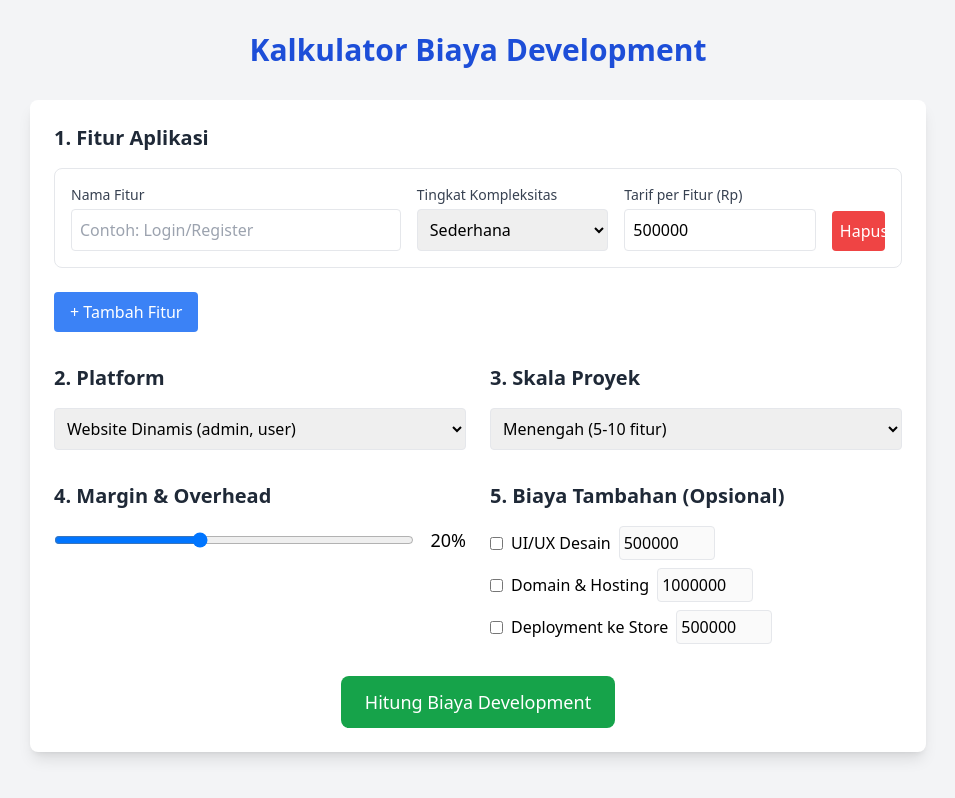
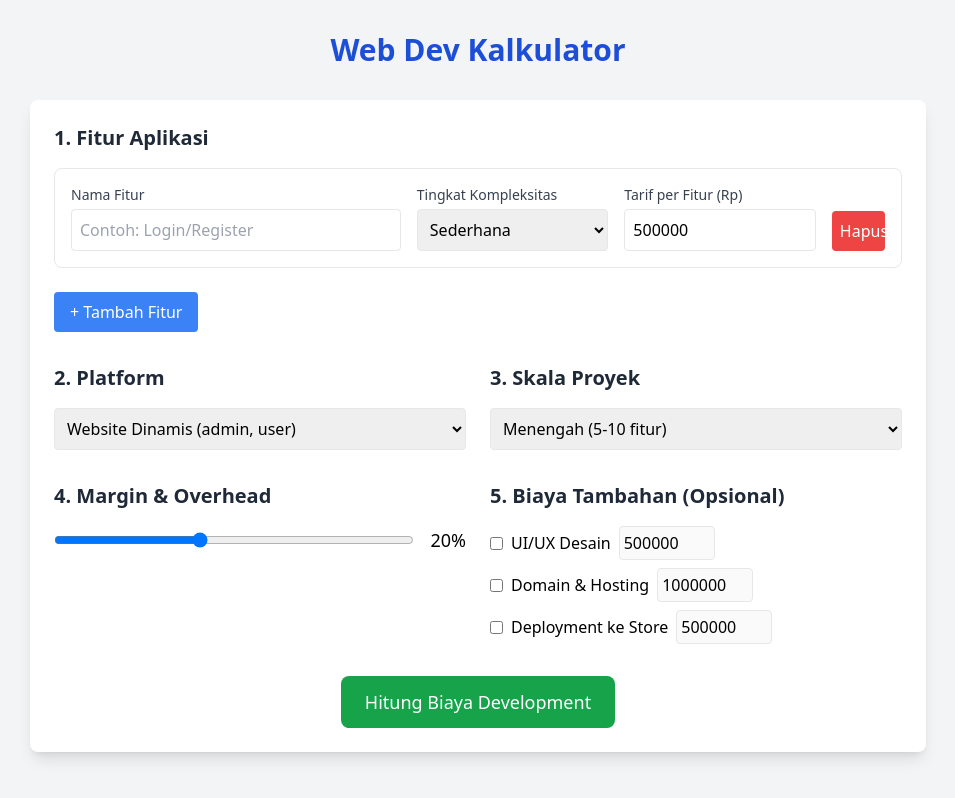
Before and after one commit to fadelakbars/Dev-Calculator, a plain HTML site: page index.html in a window 1280 px wide. Shown: the whole page, without its empty margins (162-1117 px from the left). Drawn offline with nearby package versions, Linux system fonts and the light colour scheme.

Commit message:
init repo

```diff
--- a/index.html
+++ b/index.html
@@ -8,7 +8,7 @@
 </head>
 <body class="bg-gray-100 min-h-screen">
     <div class="container mx-auto px-4 py-8">
-        <h1 class="text-3xl font-bold text-center mb-8 text-blue-700">Kalkulator Biaya Development</h1>
+        <h1 class="text-3xl font-bold text-center mb-8 text-blue-700">Web Dev Kalkulator</h1>
 
         <div class="bg-white rounded-lg shadow-lg p-6 max-w-4xl mx-auto">
             <!-- Form Input -->
```
